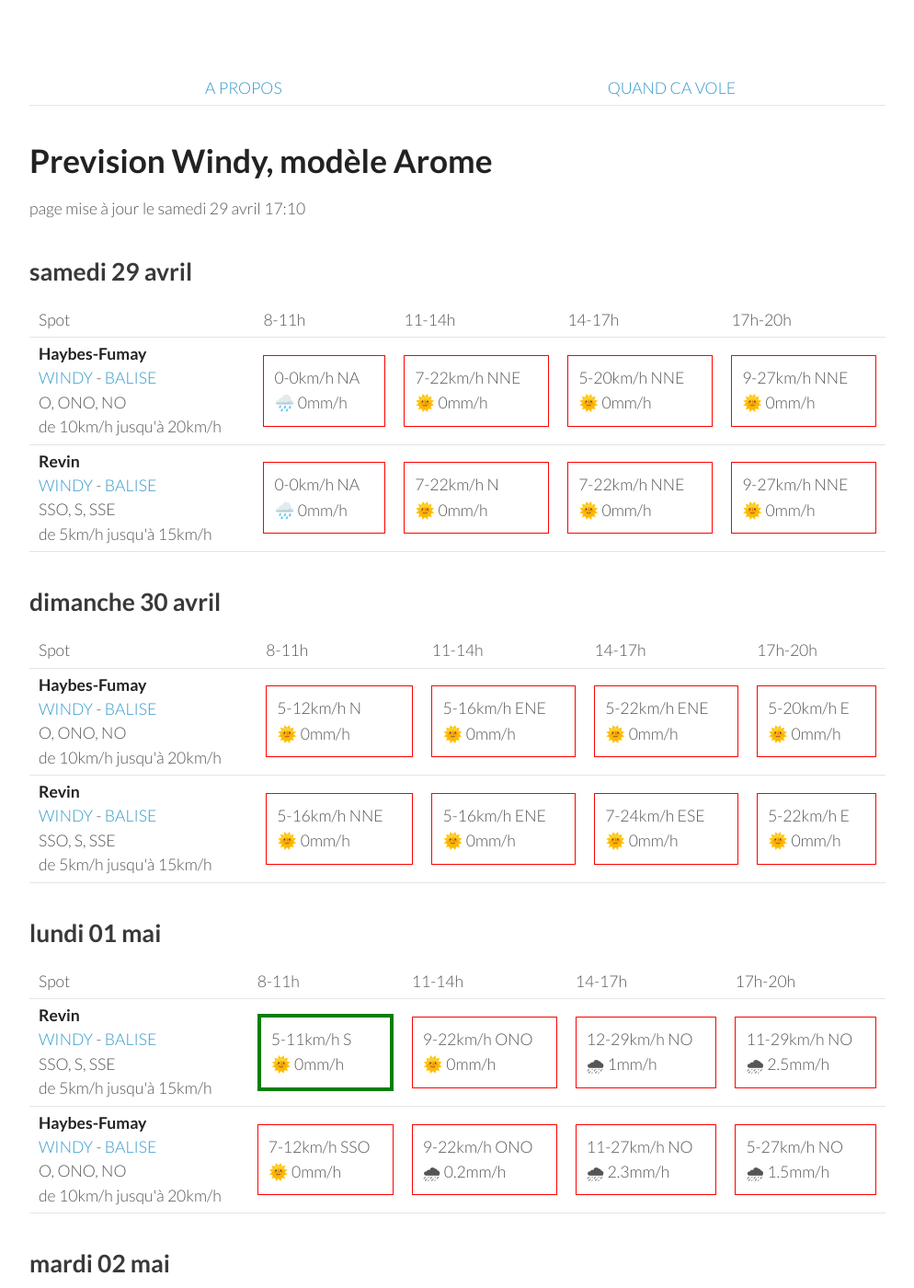
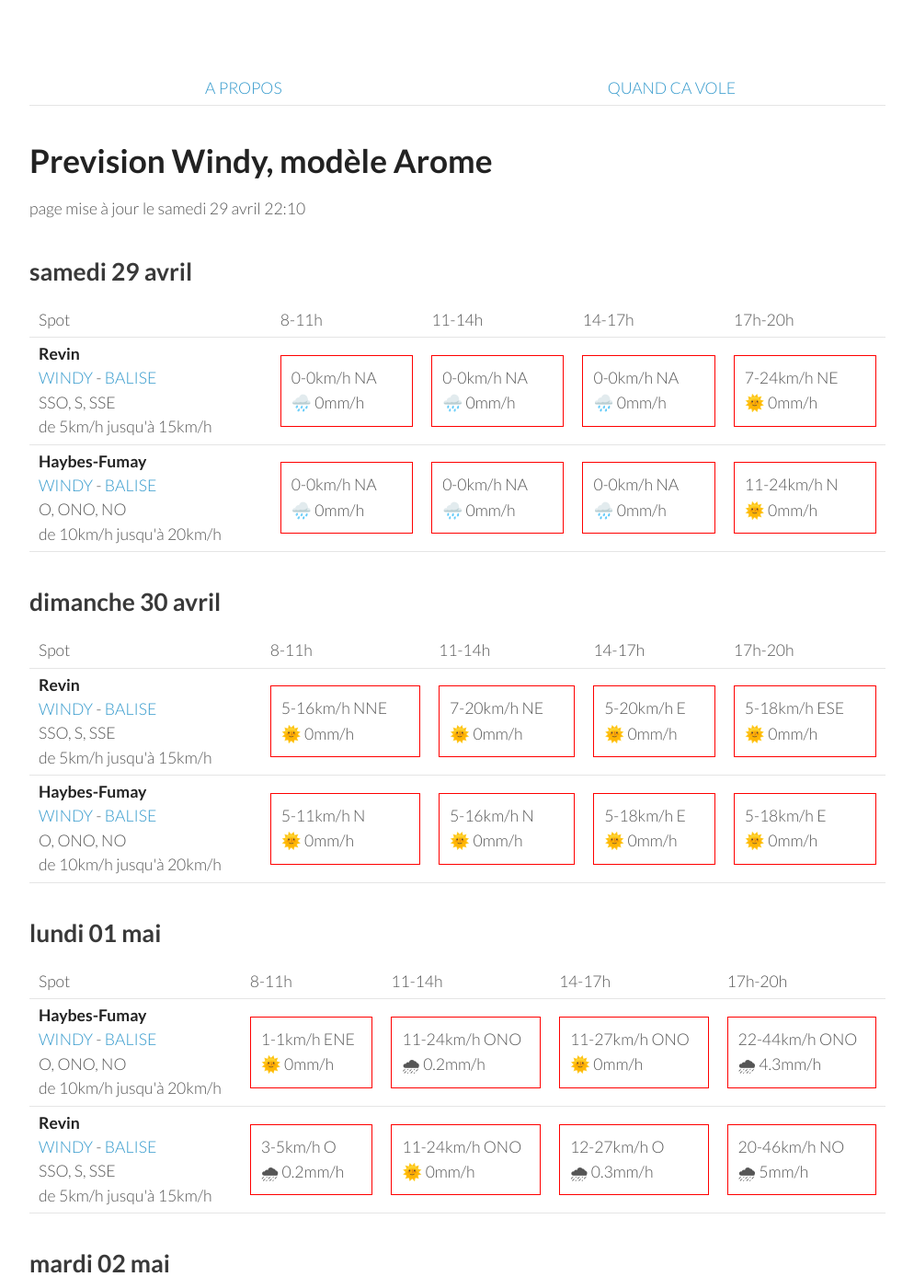
Before and after one commit to parapente-dans-le-nord/parapente-dans-le-nord.github.io, a Jekyll site: the page built from ardennes.markdown, in a window 1280 px wide and 1400 px high. Shown: the whole window at 92% size, without its empty margins (26-1020 px from the left). Built offline with Jekyll 4.4.1, drawn with Linux system fonts in a browser that asks for light colours; some of the changed text lies outside the part shown.

Commit message:
update index.markdown

```diff
--- a/ardennes.markdown
+++ b/ardennes.markdown
@@ -7,7 +7,7 @@ title:  "Tous les spots"
 {: .links}
 
 # Prevision Windy, modèle Arome
-page mise à jour le samedi 29 avril 17:10
+page mise à jour le samedi 29 avril 22:10
 
 ## samedi 29 avril
 
@@ -22,21 +22,21 @@ page mise à jour le samedi 29 avril 17:10
       <td>17h-20h</td>
     </tr>
 <tr>
+        <td><strong>Revin</strong><br><a href="https://windy.com/49.948/4.625?49.543,4.625,8">WINDY</a> - <span class=""><a href="http://www.balisemeteo.com/balise.php?idBalise=5019">BALISE</a> </span><br> <span class="vent-favorable">SSO, S, SSE</span><br><span class="force-vent">de 5km/h jusqu'à 15km/h</span> </td>
+
+            <td><div class="not-flyable"><p>0-0km/h NA</p><p>🌧️ 0mm/h</p></div></td>
+            <td><div class="not-flyable"><p>0-0km/h NA</p><p>🌧️ 0mm/h</p></div></td>
+            <td><div class="not-flyable"><p>0-0km/h NA</p><p>🌧️ 0mm/h</p></div></td>
+            <td><div class="not-flyable"><p>7-24km/h NE</p><p>🌞 0mm/h</p></div></td>
+
+    </tr>
+<tr>
         <td><strong>Haybes-Fumay</strong><br><a href="https://windy.com/49.998/4.715?49.913,4.738,10">WINDY</a> - <span class=""><a href="http://www.balisemeteo.com/balise.php?idBalise=104">BALISE</a> </span><br> <span class="vent-favorable">O, ONO, NO</span><br><span class="force-vent">de 10km/h jusqu'à 20km/h</span> </td>
 
             <td><div class="not-flyable"><p>0-0km/h NA</p><p>🌧️ 0mm/h</p></div></td>
-            <td><div class="not-flyable"><p>7-22km/h NNE</p><p>🌞 0mm/h</p></div></td>
-            <td><div class="not-flyable"><p>5-20km/h NNE</p><p>🌞 0mm/h</p></div></td>
-            <td><div class="not-flyable"><p>9-27km/h NNE</p><p>🌞 0mm/h</p></div></td>
-
-    </tr>
-<tr>
-        <td><strong>Revin</strong><br><a href="https://windy.com/49.948/4.625?49.543,4.625,8">WINDY</a> - <span class=""><a href="http://www.balisemeteo.com/balise.php?idBalise=5019">BALISE</a> </span><br> <span class="vent-favorable">SSO, S, SSE</span><br><span class="force-vent">de 5km/h jusqu'à 15km/h</span> </td>
-
             <td><div class="not-flyable"><p>0-0km/h NA</p><p>🌧️ 0mm/h</p></div></td>
-            <td><div class="not-flyable"><p>7-22km/h N</p><p>🌞 0mm/h</p></div></td>
-            <td><div class="not-flyable"><p>7-22km/h NNE</p><p>🌞 0mm/h</p></div></td>
-            <td><div class="not-flyable"><p>9-27km/h NNE</p><p>🌞 0mm/h</p></div></td>
+            <td><div class="not-flyable"><p>0-0km/h NA</p><p>🌧️ 0mm/h</p></div></td>
+            <td><div class="not-flyable"><p>11-24km/h N</p><p>🌞 0mm/h</p></div></td>
 
     </tr>
 
@@ -56,22 +56,22 @@ page mise à jour le samedi 29 avril 17:10
       <td>17h-20h</td>
     </tr>
 <tr>
-        <td><strong>Haybes-Fumay</strong><br><a href="https://windy.com/49.998/4.715?49.913,4.738,10">WINDY</a> - <span class=""><a href="http://www.balisemeteo.com/balise.php?idBalise=104">BALISE</a> </span><br> <span class="vent-favorable">O, ONO, NO</span><br><span class="force-vent">de 10km/h jusqu'à 20km/h</span> </td>
+        <td><strong>Revin</strong><br><a href="https://windy.com/49.948/4.625?49.543,4.625,8">WINDY</a> - <span class=""><a href="http://www.balisemeteo.com/balise.php?idBalise=5019">BALISE</a> </span><br> <span class="vent-favorable">SSO, S, SSE</span><br><span class="force-vent">de 5km/h jusqu'à 15km/h</span> </td>
 
-            <td><div class="not-flyable"><p>5-12km/h N</p><p>🌞 0mm/h</p></div></td>
-            <td><div class="not-flyable"><p>5-16km/h ENE</p><p>🌞 0mm/h</p></div></td>
-            <td><div class="not-flyable"><p>5-22km/h ENE</p><p>🌞 0mm/h</p></div></td>
+            <td><div class="not-flyable"><p>5-16km/h NNE</p><p>🌞 0mm/h</p></div></td>
+            <td><div class="not-flyable"><p>7-20km/h NE</p><p>🌞 0mm/h</p></div></td>
             <td><div class="not-flyable"><p>5-20km/h E</p><p>🌞 0mm/h</p></div></td>
+            <td><div class="not-flyable"><p>5-18km/h ESE</p><p>🌞 0mm/h</p></div></td>
 
 
     </tr>
 <tr>
-        <td><strong>Revin</strong><br><a href="https://windy.com/49.948/4.625?49.543,4.625,8">WINDY</a> - <span class=""><a href="http://www.balisemeteo.com/balise.php?idBalise=5019">BALISE</a> </span><br> <span class="vent-favorable">SSO, S, SSE</span><br><span class="force-vent">de 5km/h jusqu'à 15km/h</span> </td>
+        <td><strong>Haybes-Fumay</strong><br><a href="https://windy.com/49.998/4.715?49.913,4.738,10">WINDY</a> - <span class=""><a href="http://www.balisemeteo.com/balise.php?idBalise=104">BALISE</a> </span><br> <span class="vent-favorable">O, ONO, NO</span><br><span class="force-vent">de 10km/h jusqu'à 20km/h</span> </td>
 
-            <td><div class="not-flyable"><p>5-16km/h NNE</p><p>🌞 0mm/h</p></div></td>
-            <td><div class="not-flyable"><p>5-16km/h ENE</p><p>🌞 0mm/h</p></div></td>
-            <td><div class="not-flyable"><p>7-24km/h ESE</p><p>🌞 0mm/h</p></div></td>
-            <td><div class="not-flyable"><p>5-22km/h E</p><p>🌞 0mm/h</p></div></td>
+            <td><div class="not-flyable"><p>5-11km/h N</p><p>🌞 0mm/h</p></div></td>
+            <td><div class="not-flyable"><p>5-16km/h N</p><p>🌞 0mm/h</p></div></td>
+            <td><div class="not-flyable"><p>5-18km/h E</p><p>🌞 0mm/h</p></div></td>
+            <td><div class="not-flyable"><p>5-18km/h E</p><p>🌞 0mm/h</p></div></td>
 
 
     </tr>
@@ -92,22 +92,22 @@ page mise à jour le samedi 29 avril 17:10
       <td>17h-20h</td>
     </tr>
 <tr>
-        <td><strong>Revin</strong><br><a href="https://windy.com/49.948/4.625?49.543,4.625,8">WINDY</a> - <span class=""><a href="http://www.balisemeteo.com/balise.php?idBalise=5019">BALISE</a> </span><br> <span class="vent-favorable">SSO, S, SSE</span><br><span class="force-vent">de 5km/h jusqu'à 15km/h</span> </td>
+        <td><strong>Haybes-Fumay</strong><br><a href="https://windy.com/49.998/4.715?49.913,4.738,10">WINDY</a> - <span class=""><a href="http://www.balisemeteo.com/balise.php?idBalise=104">BALISE</a> </span><br> <span class="vent-favorable">O, ONO, NO</span><br><span class="force-vent">de 10km/h jusqu'à 20km/h</span> </td>
 
-            <td><div class="flyable"><p>5-11km/h S</p><p>🌞 0mm/h</p></div></td>
-            <td><div class="not-flyable"><p>9-22km/h ONO</p><p>🌞 0mm/h</p></div></td>
-            <td><div class="not-flyable"><p>12-29km/h NO</p><p>🌧 1mm/h</p></div></td>
-            <td><div class="not-flyable"><p>11-29km/h NO</p><p>🌧 2.5mm/h</p></div></td>
+            <td><div class="not-flyable"><p>1-1km/h ENE</p><p>🌞 0mm/h</p></div></td>
+            <td><div class="not-flyable"><p>11-24km/h ONO</p><p>🌧 0.2mm/h</p></div></td>
+            <td><div class="not-flyable"><p>11-27km/h ONO</p><p>🌞 0mm/h</p></div></td>
+            <td><div class="not-flyable"><p>22-44km/h ONO</p><p>🌧 4.3mm/h</p></div></td>
 
 
     </tr>
 <tr>
-        <td><strong>Haybes-Fumay</strong><br><a href="https://windy.com/49.998/4.715?49.913,4.738,10">WINDY</a> - <span class=""><a href="http://www.balisemeteo.com/balise.php?idBalise=104">BALISE</a> </span><br> <span class="vent-favorable">O, ONO, NO</span><br><span class="force-vent">de 10km/h jusqu'à 20km/h</span> </td>
+        <td><strong>Revin</strong><br><a href="https://windy.com/49.948/4.625?49.543,4.625,8">WINDY</a> - <span class=""><a href="http://www.balisemeteo.com/balise.php?idBalise=5019">BALISE</a> </span><br> <span class="vent-favorable">SSO, S, SSE</span><br><span class="force-vent">de 5km/h jusqu'à 15km/h</span> </td>
 
-            <td><div class="not-flyable"><p>7-12km/h SSO</p><p>🌞 0mm/h</p></div></td>
-            <td><div class="not-flyable"><p>9-22km/h ONO</p><p>🌧 0.2mm/h</p></div></td>
-            <td><div class="not-flyable"><p>11-27km/h NO</p><p>🌧 2.3mm/h</p></div></td>
-            <td><div class="not-flyable"><p>5-27km/h NO</p><p>🌧 1.5mm/h</p></div></td>
+            <td><div class="not-flyable"><p>3-5km/h O</p><p>🌧 0.2mm/h</p></div></td>
+            <td><div class="not-flyable"><p>11-24km/h ONO</p><p>🌞 0mm/h</p></div></td>
+            <td><div class="not-flyable"><p>12-27km/h O</p><p>🌧 0.3mm/h</p></div></td>
+            <td><div class="not-flyable"><p>20-46km/h NO</p><p>🌧 5mm/h</p></div></td>
 
 
     </tr>
@@ -128,22 +128,22 @@ page mise à jour le samedi 29 avril 17:10
       <td>17h-20h</td>
     </tr>
 <tr>
-        <td><strong>Haybes-Fumay</strong><br><a href="https://windy.com/49.998/4.715?49.913,4.738,10">WINDY</a> - <span class=""><a href="http://www.balisemeteo.com/balise.php?idBalise=104">BALISE</a> </span><br> <span class="vent-favorable">O, ONO, NO</span><br><span class="force-vent">de 10km/h jusqu'à 20km/h</span> </td>
+        <td><strong>Revin</strong><br><a href="https://windy.com/49.948/4.625?49.543,4.625,8">WINDY</a> - <span class=""><a href="http://www.balisemeteo.com/balise.php?idBalise=5019">BALISE</a> </span><br> <span class="vent-favorable">SSO, S, SSE</span><br><span class="force-vent">de 5km/h jusqu'à 15km/h</span> </td>
 
-            <td><div class="not-flyable"><p>14-27km/h NNE</p><p>🌞 0mm/h</p></div></td>
-            <td><div class="not-flyable"><p>14-29km/h N</p><p>🌧 0.2mm/h</p></div></td>
-            <td><div class="not-flyable"><p>14-31km/h N</p><p>🌞 0mm/h</p></div></td>
-            <td><div class="not-flyable"><p>16-35km/h N</p><p>🌞 0mm/h</p></div></td>
+            <td><div class="not-flyable"><p>16-31km/h N</p><p>🌞 0mm/h</p></div></td>
+            <td><div class="not-flyable"><p>14-33km/h N</p><p>🌞 0mm/h</p></div></td>
+            <td><div class="not-flyable"><p>18-37km/h N</p><p>🌞 0mm/h</p></div></td>
+            <td><div class="not-flyable"><p>16-37km/h N</p><p>🌞 0mm/h</p></div></td>
 
 
     </tr>
 <tr>
-        <td><strong>Revin</strong><br><a href="https://windy.com/49.948/4.625?49.543,4.625,8">WINDY</a> - <span class=""><a href="http://www.balisemeteo.com/balise.php?idBalise=5019">BALISE</a> </span><br> <span class="vent-favorable">SSO, S, SSE</span><br><span class="force-vent">de 5km/h jusqu'à 15km/h</span> </td>
+        <td><strong>Haybes-Fumay</strong><br><a href="https://windy.com/49.998/4.715?49.913,4.738,10">WINDY</a> - <span class=""><a href="http://www.balisemeteo.com/balise.php?idBalise=104">BALISE</a> </span><br> <span class="vent-favorable">O, ONO, NO</span><br><span class="force-vent">de 10km/h jusqu'à 20km/h</span> </td>
 
-            <td><div class="not-flyable"><p>14-27km/h NNE</p><p>🌞 0mm/h</p></div></td>
-            <td><div class="not-flyable"><p>14-31km/h N</p><p>🌞 0mm/h</p></div></td>
-            <td><div class="not-flyable"><p>14-31km/h N</p><p>🌞 0mm/h</p></div></td>
-            <td><div class="not-flyable"><p>16-35km/h N</p><p>🌞 0mm/h</p></div></td>
+            <td><div class="not-flyable"><p>14-31km/h N</p><p>🌧 0.2mm/h</p></div></td>
+            <td><div class="not-flyable"><p>14-31km/h N</p><p>🌧 0.2mm/h</p></div></td>
+            <td><div class="not-flyable"><p>16-37km/h N</p><p>🌞 0mm/h</p></div></td>
+            <td><div class="not-flyable"><p>14-37km/h N</p><p>🌞 0mm/h</p></div></td>
 
 
     </tr>
@@ -166,20 +166,20 @@ page mise à jour le samedi 29 avril 17:10
 <tr>
         <td><strong>Haybes-Fumay</strong><br><a href="https://windy.com/49.998/4.715?49.913,4.738,10">WINDY</a> - <span class=""><a href="http://www.balisemeteo.com/balise.php?idBalise=104">BALISE</a> </span><br> <span class="vent-favorable">O, ONO, NO</span><br><span class="force-vent">de 10km/h jusqu'à 20km/h</span> </td>
 
-            <td><div class="not-flyable"><p>11-24km/h ENE</p><p>🌞 0mm/h</p></div></td>
-            <td><div class="not-flyable"><p>12-29km/h ENE</p><p>🌞 0mm/h</p></div></td>
-            <td><div class="not-flyable"><p>12-29km/h ENE</p><p>🌞 0mm/h</p></div></td>
-            <td><div class="not-flyable"><p>14-33km/h NE</p><p>🌞 0mm/h</p></div></td>
+            <td><div class="not-flyable"><p>11-22km/h ENE</p><p>🌞 0mm/h</p></div></td>
+            <td><div class="not-flyable"><p>11-27km/h E</p><p>🌞 0mm/h</p></div></td>
+            <td><div class="not-flyable"><p>14-33km/h ENE</p><p>🌞 0mm/h</p></div></td>
+            <td><div class="not-flyable"><p>14-33km/h ENE</p><p>🌞 0mm/h</p></div></td>
 
 
     </tr>
 <tr>
         <td><strong>Revin</strong><br><a href="https://windy.com/49.948/4.625?49.543,4.625,8">WINDY</a> - <span class=""><a href="http://www.balisemeteo.com/balise.php?idBalise=5019">BALISE</a> </span><br> <span class="vent-favorable">SSO, S, SSE</span><br><span class="force-vent">de 5km/h jusqu'à 15km/h</span> </td>
 
-            <td><div class="not-flyable"><p>11-24km/h NE</p><p>🌞 0mm/h</p></div></td>
-            <td><div class="not-flyable"><p>12-27km/h ENE</p><p>🌞 0mm/h</p></div></td>
-            <td><div class="not-flyable"><p>12-29km/h ENE</p><p>🌞 0mm/h</p></div></td>
-            <td><div class="not-flyable"><p>14-31km/h ENE</p><p>🌞 0mm/h</p></div></td>
+            <td><div class="not-flyable"><p>11-22km/h ENE</p><p>🌞 0mm/h</p></div></td>
+            <td><div class="not-flyable"><p>11-27km/h E</p><p>🌞 0mm/h</p></div></td>
+            <td><div class="not-flyable"><p>12-31km/h ENE</p><p>🌞 0mm/h</p></div></td>
+            <td><div class="not-flyable"><p>14-33km/h ENE</p><p>🌞 0mm/h</p></div></td>
 
 
     </tr>
@@ -200,22 +200,22 @@ page mise à jour le samedi 29 avril 17:10
       <td>17h-20h</td>
     </tr>
 <tr>
-        <td><strong>Haybes-Fumay</strong><br><a href="https://windy.com/49.998/4.715?49.913,4.738,10">WINDY</a> - <span class=""><a href="http://www.balisemeteo.com/balise.php?idBalise=104">BALISE</a> </span><br> <span class="vent-favorable">O, ONO, NO</span><br><span class="force-vent">de 10km/h jusqu'à 20km/h</span> </td>
+        <td><strong>Revin</strong><br><a href="https://windy.com/49.948/4.625?49.543,4.625,8">WINDY</a> - <span class=""><a href="http://www.balisemeteo.com/balise.php?idBalise=5019">BALISE</a> </span><br> <span class="vent-favorable">SSO, S, SSE</span><br><span class="force-vent">de 5km/h jusqu'à 15km/h</span> </td>
 
-            <td><div class="not-flyable"><p>11-22km/h E</p><p>🌞 0mm/h</p></div></td>
-            <td><div class="not-flyable"><p>12-29km/h ESE</p><p>🌞 0mm/h</p></div></td>
-            <td><div class="not-flyable"><p>14-33km/h ESE</p><p>🌞 0mm/h</p></div></td>
-            <td><div class="not-flyable"><p>14-33km/h SE</p><p>🌞 0mm/h</p></div></td>
+            <td><div class="not-flyable"><p>14-25km/h ESE</p><p>🌞 0mm/h</p></div></td>
+            <td><div class="not-flyable"><p>18-37km/h ESE</p><p>🌞 0mm/h</p></div></td>
+            <td><div class="not-flyable"><p>14-37km/h SE</p><p>🌞 0mm/h</p></div></td>
+            <td><div class="not-flyable"><p>14-33km/h SSE</p><p>🌞 0mm/h</p></div></td>
 
 
     </tr>
 <tr>
-        <td><strong>Revin</strong><br><a href="https://windy.com/49.948/4.625?49.543,4.625,8">WINDY</a> - <span class=""><a href="http://www.balisemeteo.com/balise.php?idBalise=5019">BALISE</a> </span><br> <span class="vent-favorable">SSO, S, SSE</span><br><span class="force-vent">de 5km/h jusqu'à 15km/h</span> </td>
+        <td><strong>Haybes-Fumay</strong><br><a href="https://windy.com/49.998/4.715?49.913,4.738,10">WINDY</a> - <span class=""><a href="http://www.balisemeteo.com/balise.php?idBalise=104">BALISE</a> </span><br> <span class="vent-favorable">O, ONO, NO</span><br><span class="force-vent">de 10km/h jusqu'à 20km/h</span> </td>
 
-            <td><div class="not-flyable"><p>11-22km/h E</p><p>🌞 0mm/h</p></div></td>
-            <td><div class="not-flyable"><p>14-31km/h ESE</p><p>🌞 0mm/h</p></div></td>
-            <td><div class="not-flyable"><p>16-35km/h ESE</p><p>🌞 0mm/h</p></div></td>
-            <td><div class="not-flyable"><p>14-33km/h SE</p><p>🌞 0mm/h</p></div></td>
+            <td><div class="not-flyable"><p>12-25km/h ESE</p><p>🌞 0mm/h</p></div></td>
+            <td><div class="not-flyable"><p>16-35km/h SE</p><p>🌞 0mm/h</p></div></td>
+            <td><div class="not-flyable"><p>14-37km/h SE</p><p>🌞 0mm/h</p></div></td>
+            <td><div class="not-flyable"><p>14-31km/h SSE</p><p>🌞 0mm/h</p></div></td>
 
 
     </tr>
```
